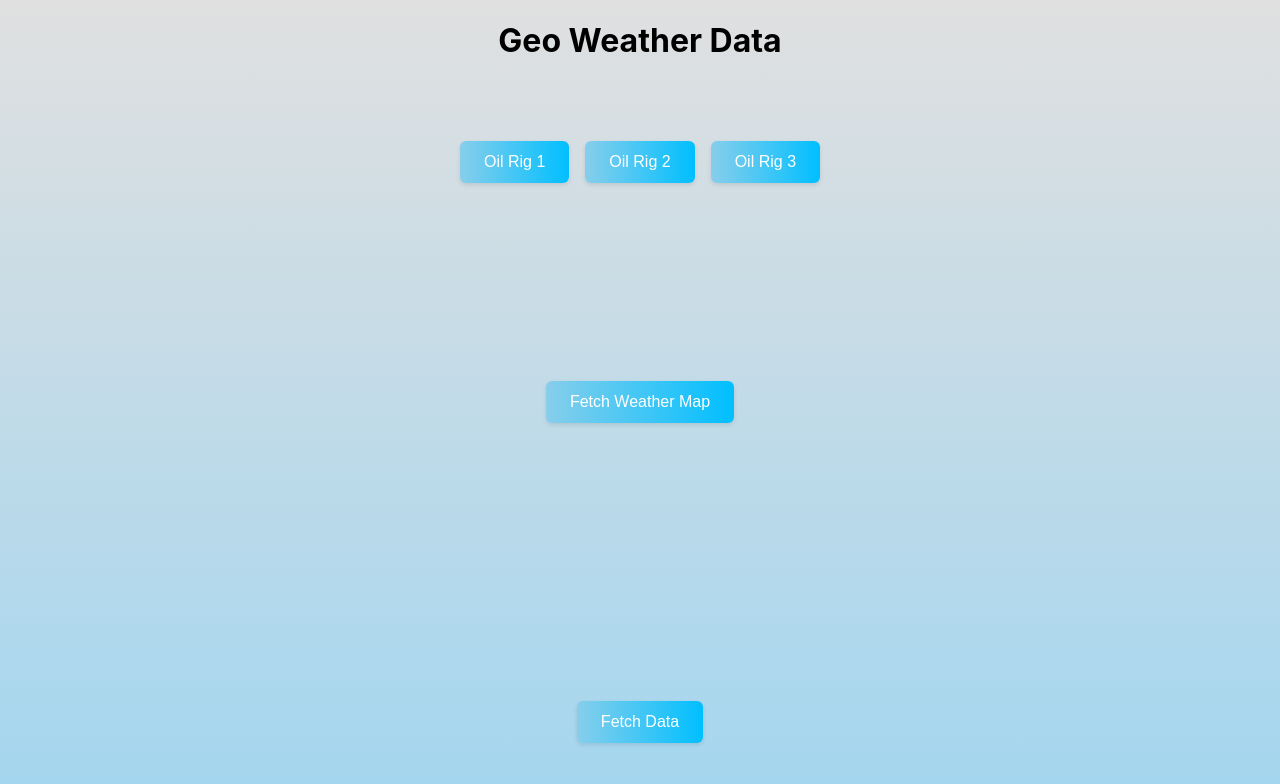
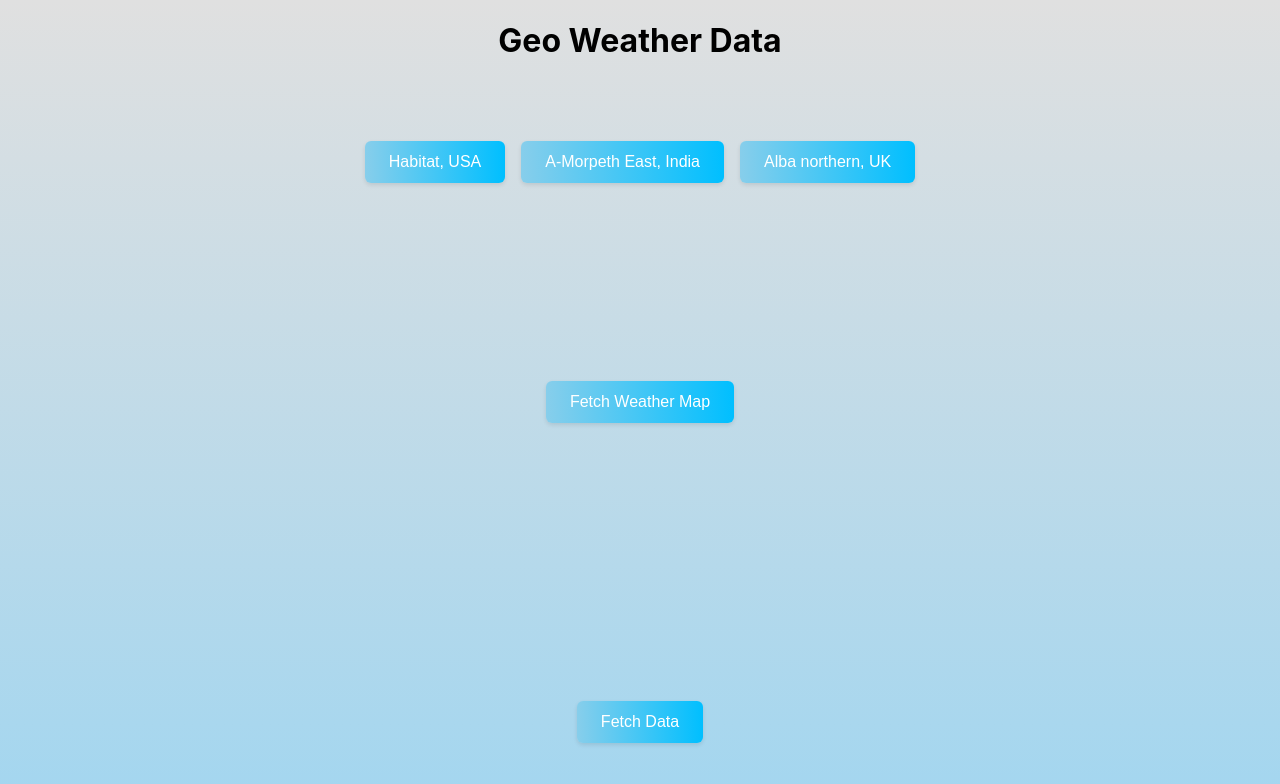
Before and after one commit to Ice-and-Rock/Geo_Data_App, a React (Create React App) app in the folder renewable-energy-dashboard/: page / in a window 1280 px wide. Shown: the top 784 px of the page. Built offline with nearby package versions, Linux system fonts and the light colour scheme.

Commit message:
added location data for rigs. console the correct props data, name

```diff
--- a/renewable-energy-dashboard/src/App.tsx
+++ b/renewable-energy-dashboard/src/App.tsx
@@ -21,10 +21,12 @@ function App() {
   const [showMap, setShowMap] = useState(false);
   const [popupLat, setPopupLat] = useState<number>(45.9237);
   const [popupLon, setPopupLon] = useState<number>(6.8694);
+  const [popupLocationName, setPopupLocationName] = useState<string>("Home: Chamonix");
 
-  const handleLocationChange = (lat: number, lon: number) => {
+  const handleLocationChange = (lat: number, lon: number, locationName: string) => {
     setPopupLat(lat);
     setPopupLon(lon);
+    setPopupLocationName(locationName)
   };
 
   useEffect(() => {
@@ -95,7 +97,7 @@ function App() {
       </div>
       )}
         {showMap && (
-        <Windy popupLat={popupLat} popupLon={popupLon} />
+        <Windy popupLat={popupLat} popupLon={popupLon} popupLocationName={popupLocationName} />
   )}
       {!showData && (
         <div className="button-container">
--- a/renewable-energy-dashboard/src/components/LocationButtons.tsx
+++ b/renewable-energy-dashboard/src/components/LocationButtons.tsx
@@ -25,15 +25,15 @@
 import React from "react";
 
 interface LocationButtonsProps {
-  onLocationChange: (lat: number, lon: number) => void;
+  onLocationChange: (lat: number, lon: number, locationName: string) => void;
 }
 
 const LocationButtons: React.FC<LocationButtonsProps> = ({ onLocationChange }) => {
   return (
     <div className="location-buttons">
-      <button className="location-button" onClick={() => onLocationChange(45.9237, 6.8694)}>Oil Rig 1</button>
-      <button className="location-button" onClick={() => onLocationChange(46.123, 6.922)}>Oil Rig 2</button>
-      <button className="location-button" onClick={() => onLocationChange(47.225, 6.688)}>Oil Rig 3</button>
+      <button className="location-button" onClick={() => onLocationChange(34.29, -119.59, "Habitat, USA")}>Habitat, USA</button>
+      <button className="location-button" onClick={() => onLocationChange(28.03480207, -90.0228119, "A-Morpeth East")}>A-Morpeth East, India</button>
+      <button className="location-button" onClick={() => onLocationChange(58.058692, 1.081275, "Alba northern")}>Alba northern, UK</button>
     </div>
   );
 };
--- a/renewable-energy-dashboard/src/components/Windy.tsx
+++ b/renewable-energy-dashboard/src/components/Windy.tsx
@@ -51,6 +51,7 @@ import { useEffect } from "react";
 interface WindyProps {
   popupLat: number;
   popupLon: number;
+  popupLocationName: string;
 }
 declare global {
   interface Window {
@@ -59,7 +60,11 @@ declare global {
   }
 }
 
-const Windy: React.FC<WindyProps> = ({ popupLat, popupLon }) => {
+const Windy: React.FC<WindyProps> = ({ popupLat, popupLon, popupLocationName }) => {
+
+  console.log("popupLat:", popupLat)
+  console.log("popupLon:", popupLon)
+  console.log("popupLocationName:", popupLocationName)
 
   useEffect(() => {
     const options = {
@@ -78,7 +83,7 @@ const Windy: React.FC<WindyProps> = ({ popupLat, popupLon }) => {
       // eslint-disable-next-line no-undef
       window.L.popup()
         .setLatLng([popupLat, popupLon])
-        .setContent("Is this where you want to go?")
+        .setContent([popupLocationName])
         .openOn(map);
     });
   }, [popupLat, popupLon]);
```
